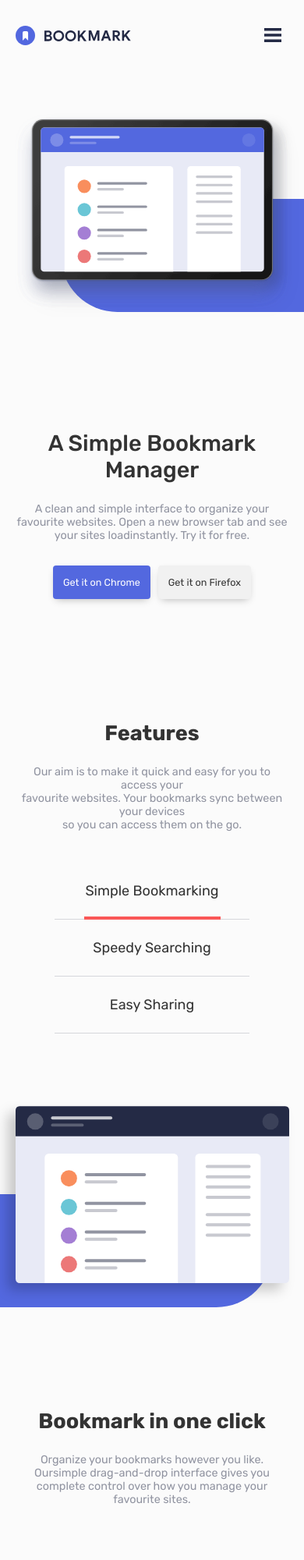
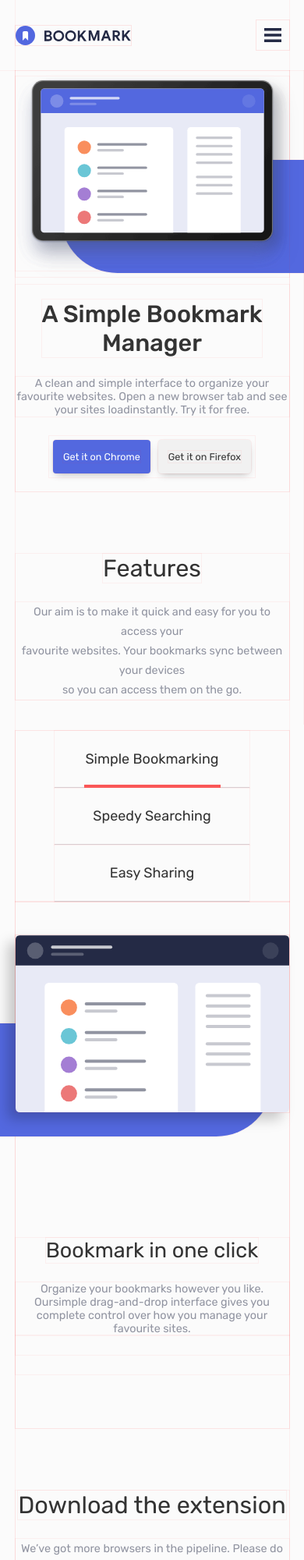
Before and after one commit to johangly/bookmark-landing-page, a plain HTML site: page index.html in a window 390 px wide. Shown: the top 2000 px of the page at 78% size. Drawn offline with Linux system fonts and the light colour scheme.

Commit message:
Fixes 2.0

```diff
--- a/sass/_resets.scss
+++ b/sass/_resets.scss
@@ -11,6 +11,7 @@ html {
     border: none;
     outline: none;
     text-decoration: none;
+    font-weight: normal;
     color: #333;
 }
 
--- a/sass/components/_navbar.scss
+++ b/sass/components/_navbar.scss
@@ -12,7 +12,7 @@ body {
         top: 0;
         .nav__container {
             width: 80%;
-            height: 90px;
+            height: 120px;
             align-items: center;
             top: 0;
             z-index: 30;
@@ -74,12 +74,15 @@ body {
 @media only screen and (max-width: 786px) {
     body {
         .nav {
+            .nav__container {
+                height: 90px;
                 div:nth-child(3) {
                     a {
                         margin-left: 20px;
                     }
                     button {
                         margin-left: 20px;
+                    }
                 }
             }
         }
--- a/sass/index.scss
+++ b/sass/index.scss
@@ -12,3 +12,6 @@
 @import "layout/_accordion.scss";
 @import "layout/_gmail__section.scss";
 @import "layout/_footer.scss";
+* {
+    outline: 1px solid rgba(255, 0, 0, 0.048);
+}
--- a/sass/layout/_accordion.scss
+++ b/sass/layout/_accordion.scss
@@ -6,7 +6,7 @@ body {
             align-items: center;
             justify-content: center;
             flex-direction: column;
-            margin-bottom: 90px;
+            margin-bottom: 120px;
             .accordion__button {
                 display: flex;
                 align-items: center;
@@ -16,8 +16,8 @@ body {
                 justify-content: space-between;
                 // width: 45%;
                 // max-width: 450px;
-                min-width: 420px;
-                padding: 15px 0;
+                min-width: 500px;
+                padding: 22px 0;
                 img {
                     margin-right: 15px;
                     filter: $filter-1;
@@ -57,7 +57,7 @@ body {
                 border-top: 1px solid hsla(229, 8%, 60%, 0.431);
             }
             .more__info {
-                margin: 20px;
+                margin-top: 50px;
                 padding: 14px 20px;
                 display: flex;
                 align-items: center;
--- a/sass/layout/_article-1.scss
+++ b/sass/layout/_article-1.scss
@@ -9,11 +9,13 @@ body {
             margin-bottom: 40px;
             h2 {
                 text-align: center;
+                font-size: clamp(1.7rem, 3.6vw, 2.1rem);
                 margin-bottom: 25px;
             }
             p {
                 text-align: center;
                 color: $color-3;
+                line-height: 25px;
                 font-size: clamp(0.8rem, 2.4vw, 0.9rem);
             }
         }
--- a/sass/layout/_article-2.scss
+++ b/sass/layout/_article-2.scss
@@ -2,7 +2,6 @@
 body {
     .container {
         .article__2 {
-            margin-bottom: 50px;
             .button__container {
                 display: grid;
                 align-items: center;
--- a/sass/layout/_article-3.scss
+++ b/sass/layout/_article-3.scss
@@ -5,6 +5,7 @@ body {
             h2 {
                 text-align: center;
                 margin-bottom: 25px;
+                font-size: clamp(1.7rem, 3.6vw, 2.1rem);
             }
             p {
                 text-align: center;
--- a/sass/layout/_gmail__section.scss
+++ b/sass/layout/_gmail__section.scss
@@ -3,7 +3,7 @@ body {
     .gmail__section {
         width: 100%;
         background: $color-1;
-        min-height: 300px;
+        min-height: 350px;
         display: flex;
         flex-direction: column;
         justify-content: center;
--- a/sass/layout/_header.scss
+++ b/sass/layout/_header.scss
@@ -2,16 +2,18 @@
 body {
     .hero {
         display: grid;
-        min-height: calc(100vh - 90px);
+        min-height: calc(35rem - 90px);
         grid-template-columns: 1fr 1fr;
+        // max-height: calc(35rem - 90px);
         .hero__left {
             display: flex;
             align-items: flex-start;
             justify-content: center;
             flex-direction: column;
             h1 {
-                font-size: clamp(1.6rem, 3.6vw, 2.2rem);
+                font-size: clamp(1.7rem, 3.6vw, 2.1rem);
                 margin-bottom: 25px;
+                font-weight: 500;
             }
             p {
                 color: $color-3;
@@ -99,8 +101,9 @@ body {
         .container {
             .hero {
                 display: grid;
-                min-height: calc(100vh - 90px);
-                gap: 25px;
+                // min-height: calc(100vh - 90px);
+                min-height: calc(35rem - 90px);
+                gap: 10px;
                 grid-template-columns: 1fr;
                 grid-template-rows: 1fr 1fr;
                 margin-bottom: 80px;
--- a/sass/layout/_interactive__section--1.scss
+++ b/sass/layout/_interactive__section--1.scss
@@ -2,14 +2,19 @@
 body {
     .container {
         .interactive__section {
-            display: grid;
-            min-height: 60vh;
-            grid-template-columns: 1fr;
+            // display: grid;
+            min-height: calc(35rem - 90px);
+            // grid-template-columns: 1fr;
+            display: flex;
+            justify-content: center;
+            align-items: center;
             margin-bottom: 80px;
+            // max-height: calc(35rem - 90px);
             .hidden {
                 display: none !important;
             }
             .section__1 {
+                max-height: 425px;
                 display: grid;
                 align-items: center;
                 justify-content: center;
--- a/sass/layout/_interactive__section--2.scss
+++ b/sass/layout/_interactive__section--2.scss
@@ -3,10 +3,11 @@ body {
     .container {
         .interactive__section--2 {
             .section__2 {
+                margin-bottom: 40px;
                 .card {
-                    margin: 90px 40px;
+                    margin: 0px 40px;
                     display: flex;
-                    min-height: 60vh;
+                    min-height: 25rem;
                     justify-content: space-evenly;
                     align-items: center;
                     .card__body {
```
Also changed, not shown: css/index.css, css/layout/main.css (added), 2 other files. Lines whose indentation alone changed are shown as unchanged.
